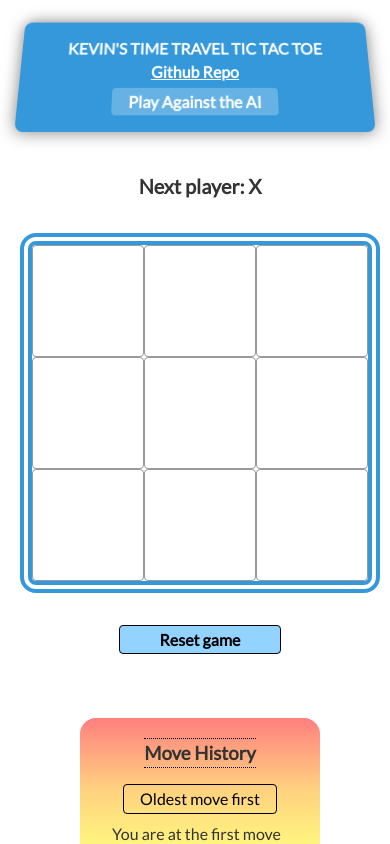
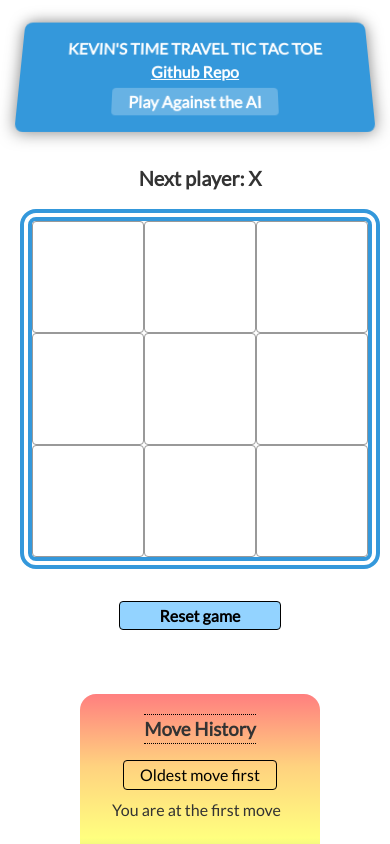
Before and after one commit to zkevinbai/tictactoe_two, a React (Create React App) app: page / in a window 390 px wide. Shown: the top 844 px of the page. Built offline with nearby package versions, Linux system fonts and the light colour scheme.

Commit message:
finetune

```diff
--- a/src/ticTacToe/Game.css
+++ b/src/ticTacToe/Game.css
@@ -79,7 +79,7 @@ button:hover {
         grid-template-rows: repeat(2, 1fr);
         margin-left: 0;
         margin-right: 0;
-        margin-top: 2.5rem;
+        margin-top: 2rem;
         margin-bottom: 5rem;
     }
 }
@@ -155,6 +155,12 @@ button:hover {
     margin-bottom: 1rem;
     font-weight: bold;
     font-size: 1.25rem;
+}
+
+@media (max-width: 1200px) {
+    .game-status {
+        margin-bottom: 0;
+    }
 }
 
 .ai-status {
```
